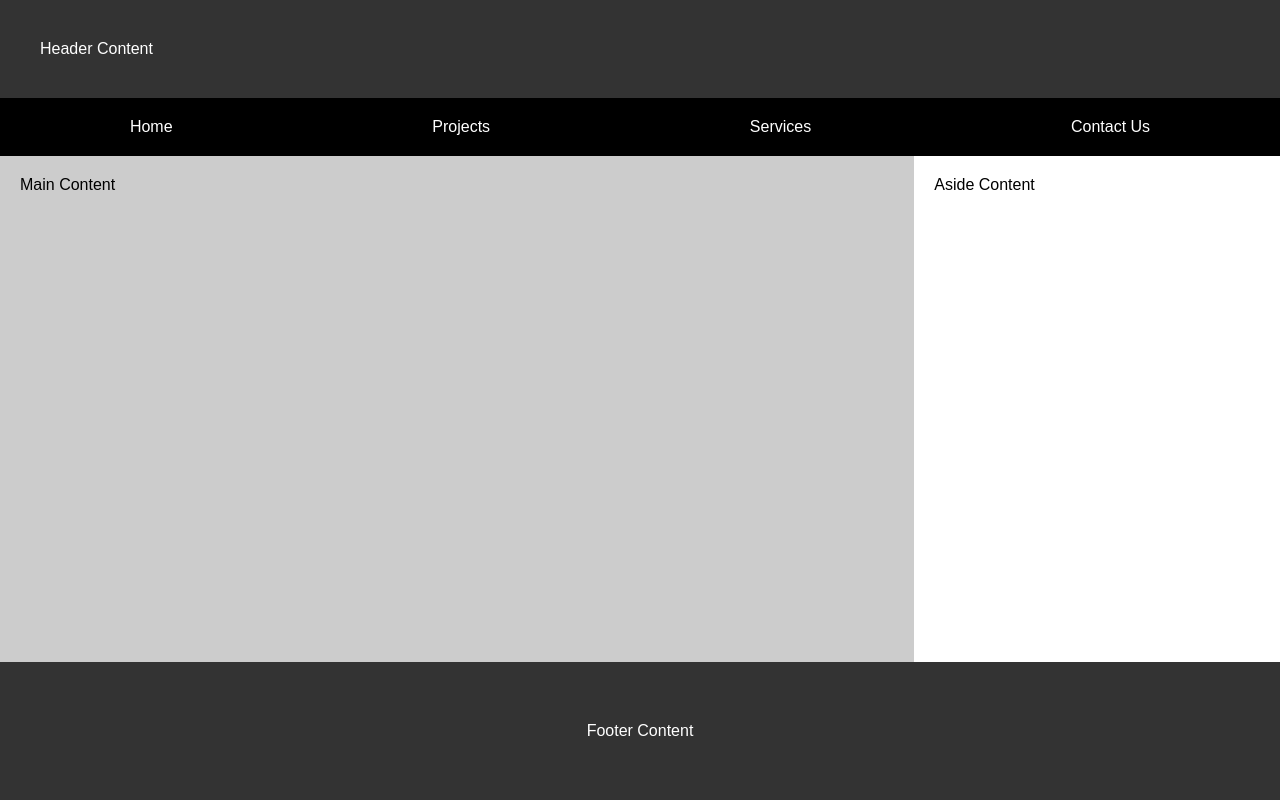
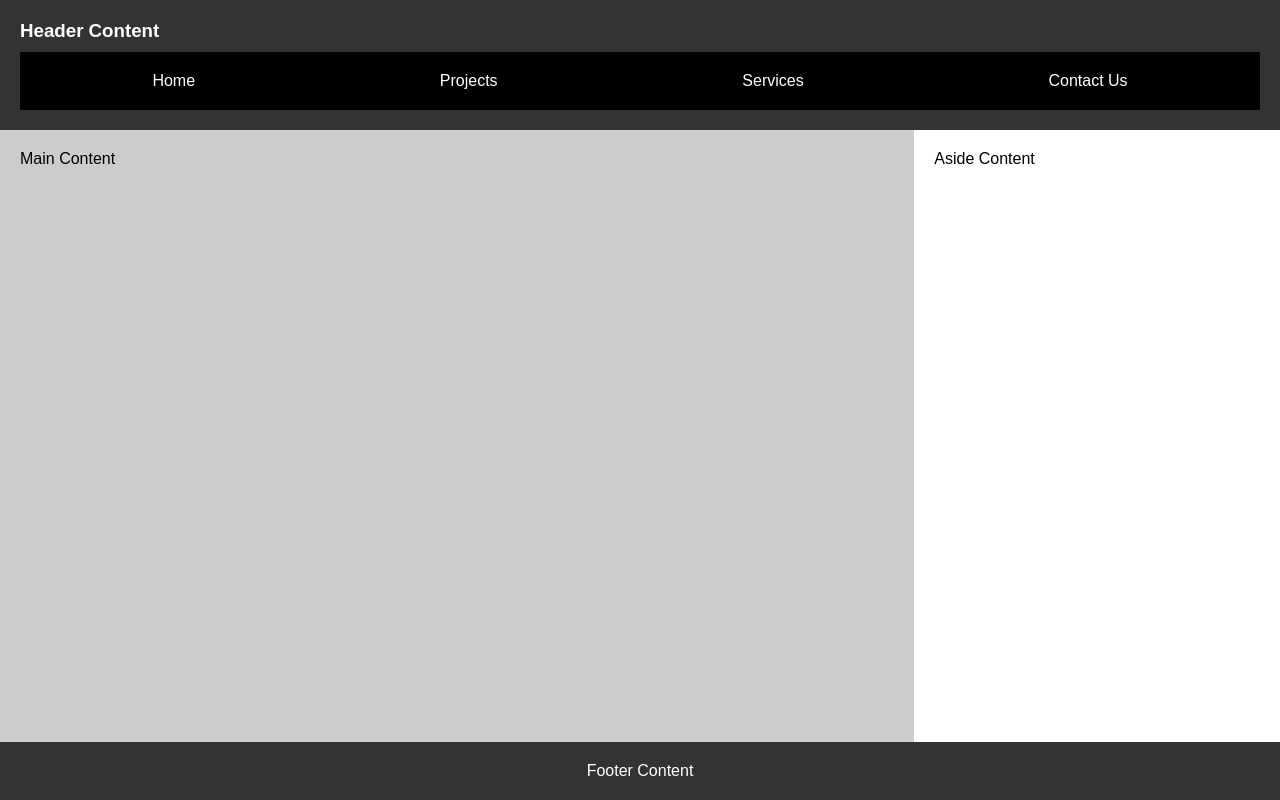
Before and after one commit to carlospoma23/wdd131, a plain HTML site: page week01/basic-layout.html in a window 1280 px wide. Drawn offline with Linux system fonts and the light colour scheme.

Commit message:
updating nav bar inside header

```diff
--- a/week01/basic-layout.html
+++ b/week01/basic-layout.html
@@ -3,11 +3,12 @@
   <head>
     <meta charset="UTF-8" />
     <meta name="viewport" content="width=device-width, initial-scale=1.0" />
-    <title>Carlos WDD131</title>
+    <title>Carlos Poma WDD131</title>
     <link rel="stylesheet" href="styles/layout.css"
   </head>
   <body>
-    <header>Header Content</header>
+    <header>
+      <h3>Header Content</h3>
       <nav>
         <ul>
           <li><a href="#">Home</a></li>
@@ -16,12 +17,9 @@
           <li><a href="#">Contact Us</a></li>
         </ul>
       </nav>
-    <main>
-      <p>Main Content</p>
-    </main>
-    <aside>
-      <p>Aside Content</p>
-    </aside>
+    </header>
+    <div class="left-sidebar">Main Content</div>
+    <div class="right-sidebar">Aside Content</div>
     <footer>
       <p>Footer Content</p>
     </footer>
--- a/week01/styles/layout.css
+++ b/week01/styles/layout.css
@@ -7,7 +7,7 @@
 body {
     display: grid;
     height: 100vh;
-    grid-template: auto auto 1fr auto / 1fr 4fr 2fr;
+    grid-template: auto 1fr auto / 1fr 4fr 2fr;
     font-family: Arial, sans-serif;
 }
 
@@ -16,45 +16,47 @@ header {
     grid-column: 1 / -1;
     background-color: #333;
     color: white;
-    padding: 40px;
+    padding: 20px;
     text-align: left;
 }
 
 /* Navigation */
-nav {
-    grid-column: 1 / -1;
-    background-color: #000;
+header nav {
+    margin-top: 10px; /* Separación entre el título y el menú */
 }
 
-nav ul {
+header nav ul {
     display: flex;
-    justify-content:space-around;
+    justify-content: space-around;
     list-style-type: none;
+    background-color: #000;
+    padding: 10px;
 }
 
-nav ul li {
-    margin: 0 20px;
+header nav ul li a {
+    color: white;
+    text-decoration: none;
+    padding: 10px;
+    display: block;
+    transition: color 0.3s ease;
 }
 
-nav ul li a {
-    color: white;
-    text-decoration: none;
-    padding: 20px;
-    display: block;
+header nav ul li a:hover {
+    color: #ddd;
 }
 
 /* Main content */
-main {
+.left-sidebar {
     grid-column: 1 / 3;
-    grid-row: 3 / 4;
+    grid-row: 2 / 3;
     background-color: #ccc;
     padding: 20px;
 }
 
 /* Aside content */
-aside {
+.right-sidebar {
     grid-column: 3 / 4;
-    grid-row: 3 / 4;
+    grid-row: 2 / 3;
     background-color: white;
     padding: 20px;
 }
@@ -65,5 +67,5 @@ footer {
     background-color: #333;
     color: white;
     text-align: center;
-    padding: 60px;
+    padding: 20px;
 }
```
Lines whose indentation alone changed are shown as unchanged.
